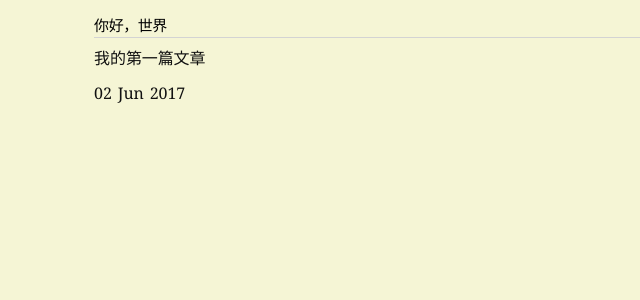
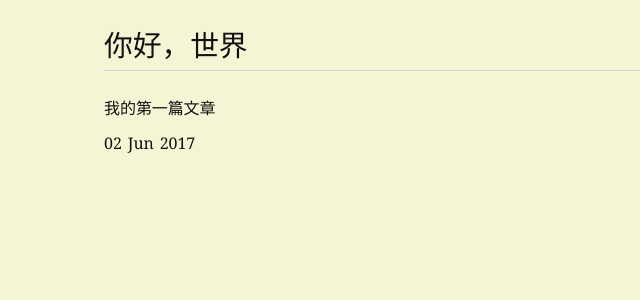
Before and after one commit to XiaoLLei/blog, a Jekyll site: the page built from _posts/2017-06-02-hello-world.html, in a window 1280 px wide. Shown: the top 300 px of the page, without its empty margins (0-640 px from the left). Built offline with Jekyll 4.4.1, drawn with Linux system fonts in a browser that asks for light colours.

Commit message:
jekyll test 12

```diff
--- a/_posts/2017-06-02-hello-world.html
+++ b/_posts/2017-06-02-hello-world.html
@@ -2,6 +2,11 @@
 layout: default
 title: 你好，世界
 ---
-<h2>{{ page.title }}</h2>
-<p>我的第一篇文章</p>
-<p>{{ page.date | date_to_string }}</p>
+<div id="header">
+  <h1>{{ page.title }}</h1>
+</div>
+
+<div id="content">
+    <p>我的第一篇文章</p>
+    <p>{{ page.date | date_to_string }}</p>
+</div>
```
